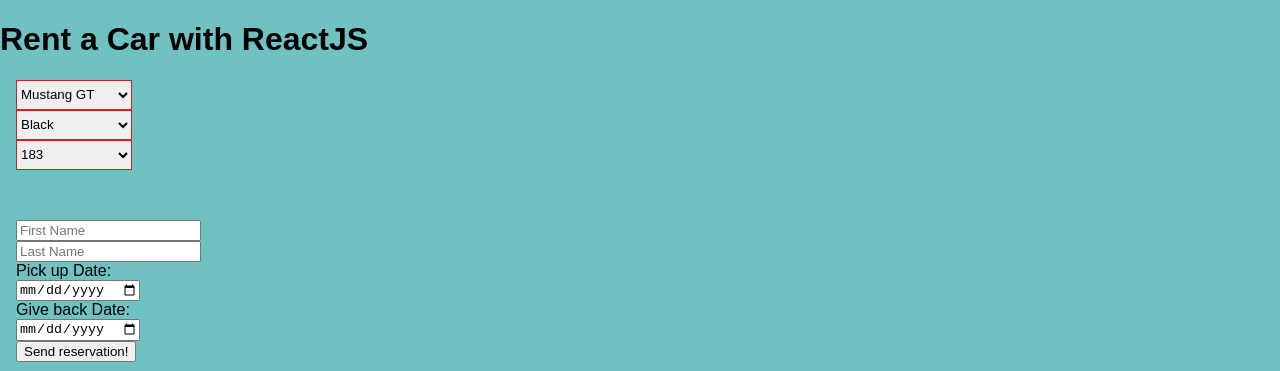
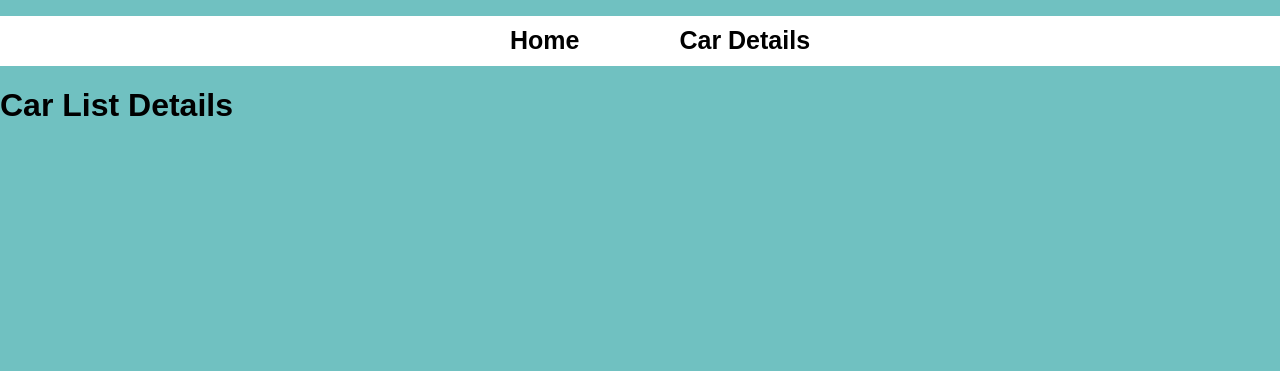
Before and after one commit to aros988/auto-ww, a React app: page /carlist in a window 1280 px wide. Shown: the top 371 px of the page. Built offline with nearby package versions, Linux system fonts and the light colour scheme.

Commit message:
navbar added and router

```diff
--- a/package.json
+++ b/package.json
@@ -14,7 +14,8 @@
     "@babel/preset-react": "^7.0.0",
     "lodash": "^4.17.11",
     "react": "^16.7.0",
-    "react-dom": "^16.7.0"
+    "react-dom": "^16.7.0",
+    "react-router-dom": "^4.3.1"
   },
   "devDependencies": {
     "@babel/core": "^7.2.2",
--- /dev/null
+++ b/src/components/CarList.js
@@ -0,0 +1,13 @@
+import React, { Component } from 'react';
+
+
+class CarList extends Component {
+    render() {
+        return (
+            <div> <h1>Car List Details</h1></div>
+
+        );
+    }
+}
+
+export default CarList
--- a/src/index.js
+++ b/src/index.js
@@ -2,4 +2,29 @@ import './scss/style.scss';
 import React from 'react';
 import ReactDOM from 'react-dom';
 import App from './components/App.js';
-ReactDOM.render(<App />, document.getElementById('app'));
+import CarList from './components/CarList';
+import { Route, Link, BrowserRouter as Router, Switch } from 'react-router-dom'
+
+const routing = (
+    <Router>
+        <div>
+            <div className="navbar">
+                <ul>
+                    <li>
+                        <Link to="/">Home</Link>
+                    </li>
+                    <li>
+                        <Link to="/carlist">Car Details</Link>
+                    </li>
+                </ul>
+            </div>
+            <Switch>
+                <Route exact path="/" component={App} />
+                <Route path="/carlist" component={CarList} />
+            </Switch>
+
+        </div>
+    </Router>
+)
+
+ReactDOM.render(routing, document.getElementById('app'));
--- a/src/scss/style.scss
+++ b/src/scss/style.scss
@@ -1,7 +1,36 @@
 * {
     box-sizing: border-box;
+    font-family: Arial, Helvetica, sans-serif;
   }
 
+
+ .navbar {
+   text-align: center;
+   width: 100vw;
+   height: 50px;
+   background-color: #fff;
+
+ }
+ .navbar ul {
+   list-style-type: none;
+
+ }
+
+ .navbar ul li {
+  display: inline-block;
+  padding: 10px 50px;
+ }
+
+ .navbar ul li a{
+  text-decoration: none;
+  color: black;
+  font-weight: bold;
+  font-size: 25px;
+ }
+
+ .navbar ul li a:hover{
+  border-bottom: 3px solid red;
+}
 
 body {
   margin: 0;
```
Also changed, not shown: 1 other file.
